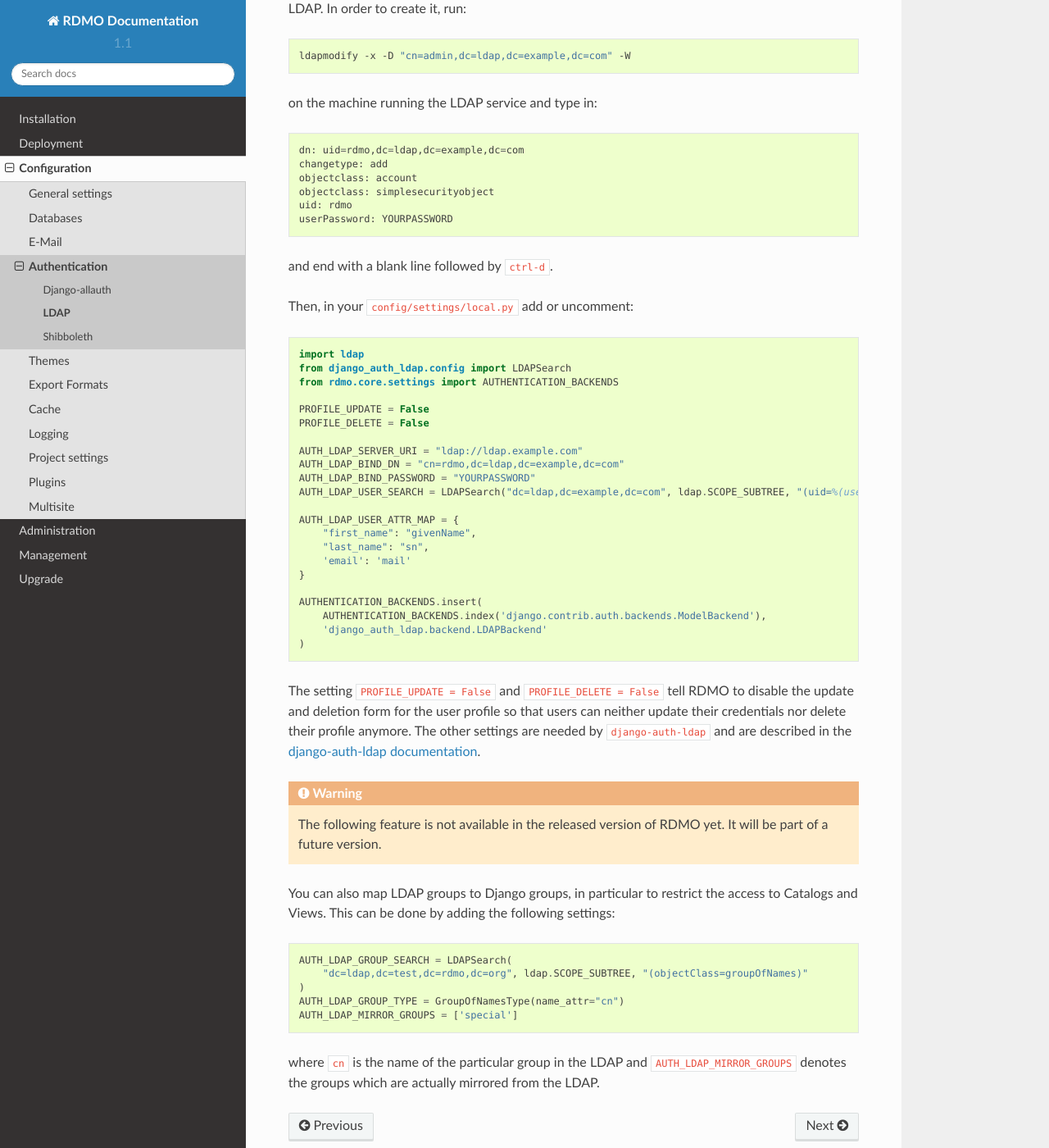
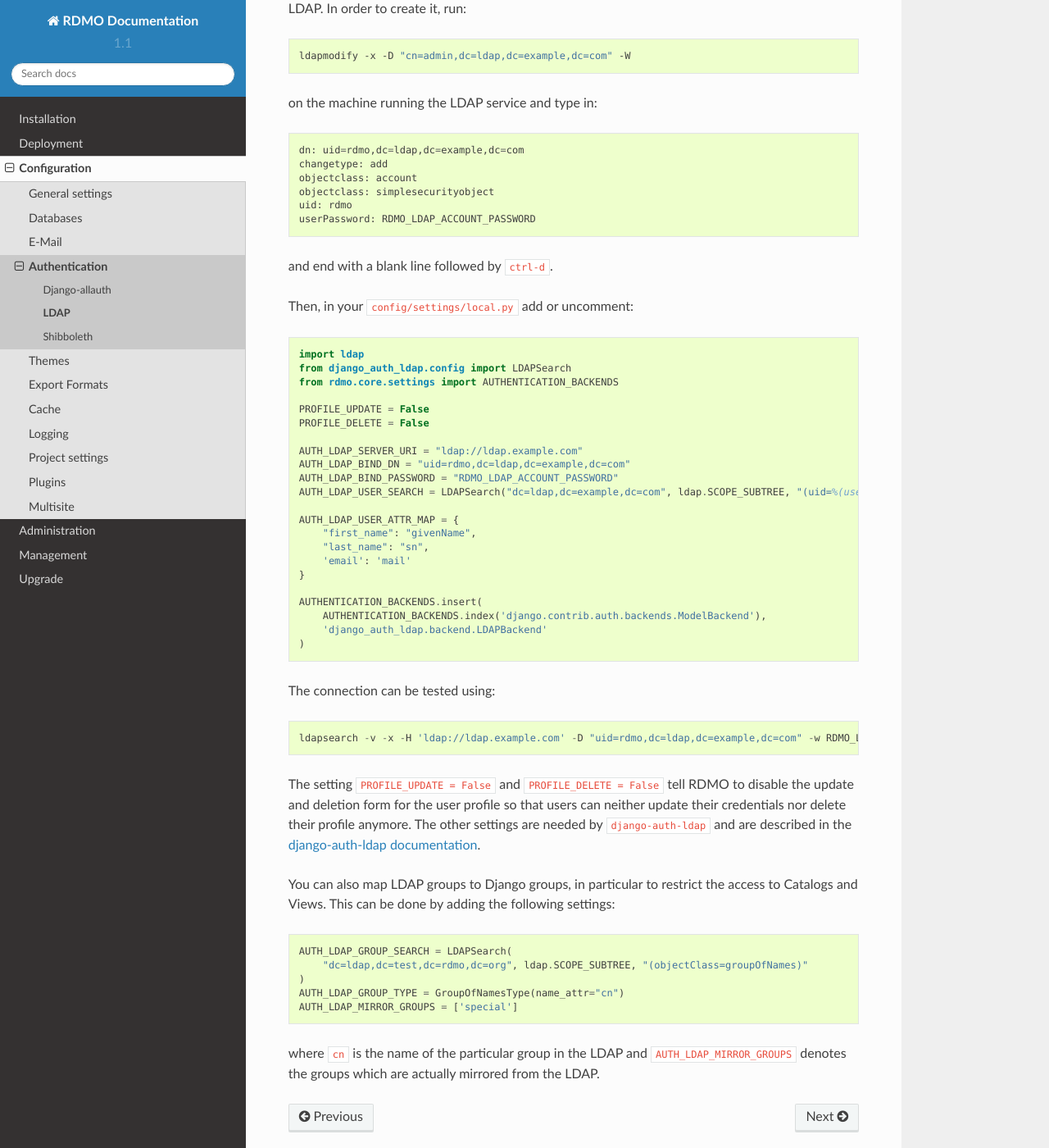
Before and after one commit to rdmorganiser/rdmo-docs, a Sphinx documentation site: the page built from docs/configuration/authentication/ldap.md, in a window 1280 px wide and 1400 px high, scrolled down 487 px. Shown: the whole window at 82% size. Built offline with Sphinx 7.4.7 and the Read the Docs theme 2.0.0, drawn with Linux system fonts in a browser that asks for light colours.

Commit message:
Update ldap

````diff
--- a/docs/configuration/authentication/ldap.md
+++ b/docs/configuration/authentication/ldap.md
@@ -26,7 +26,7 @@
 objectclass: account
 objectclass: simplesecurityobject
 uid: rdmo
-userPassword: YOURPASSWORD
+userPassword: RDMO_LDAP_ACCOUNT_PASSWORD
 ```
 
 and end with a blank line followed by `ctrl-d`.
@@ -42,8 +42,8 @@
 PROFILE_DELETE = False
 
 AUTH_LDAP_SERVER_URI = "ldap://ldap.example.com"
-AUTH_LDAP_BIND_DN = "cn=rdmo,dc=ldap,dc=example,dc=com"
-AUTH_LDAP_BIND_PASSWORD = "YOURPASSWORD"
+AUTH_LDAP_BIND_DN = "uid=rdmo,dc=ldap,dc=example,dc=com"
+AUTH_LDAP_BIND_PASSWORD = "RDMO_LDAP_ACCOUNT_PASSWORD"
 AUTH_LDAP_USER_SEARCH = LDAPSearch("dc=ldap,dc=example,dc=com", ldap.SCOPE_SUBTREE, "(uid=%(user)s)")
 
 AUTH_LDAP_USER_ATTR_MAP = {
@@ -58,12 +58,13 @@
 )
 ```
 
+The connection can be tested using:
+
+```
+ldapsearch -v -x -H 'ldap://ldap.example.com' -D "uid=rdmo,dc=ldap,dc=example,dc=com" -w RDMO_LDAP_ACCOUNT_PASSWORD -b "dc=ldap,dc=example,dc=com" -s sub 'uid=user'
+```
+
 The setting `PROFILE_UPDATE = False` and `PROFILE_DELETE = False` tell RDMO to disable the update and deletion form for the user profile so that users can neither update their credentials nor delete their profile anymore. The other settings are needed by `django-auth-ldap` and are described in the [django-auth-ldap documentation](https://pypi.org/project/django-auth-ldap).
-
-```eval_rst
-.. warning::
-    The following feature is not available in the released version of RDMO yet. It will be part of a future version.
-```
 
 You can also map LDAP groups to Django groups, in particular to restrict the access to Catalogs and Views. This can be done by adding the following settings:
 
````
